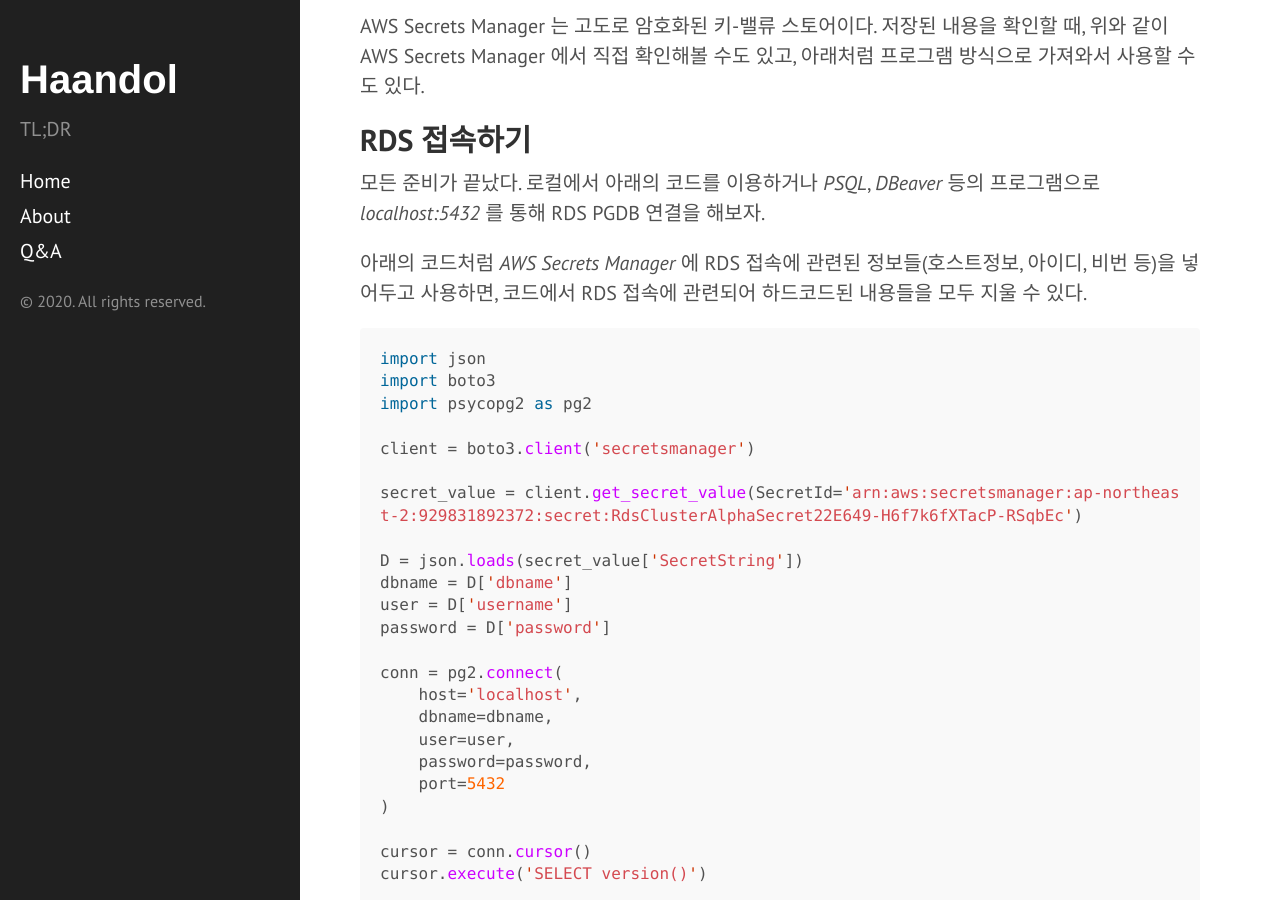
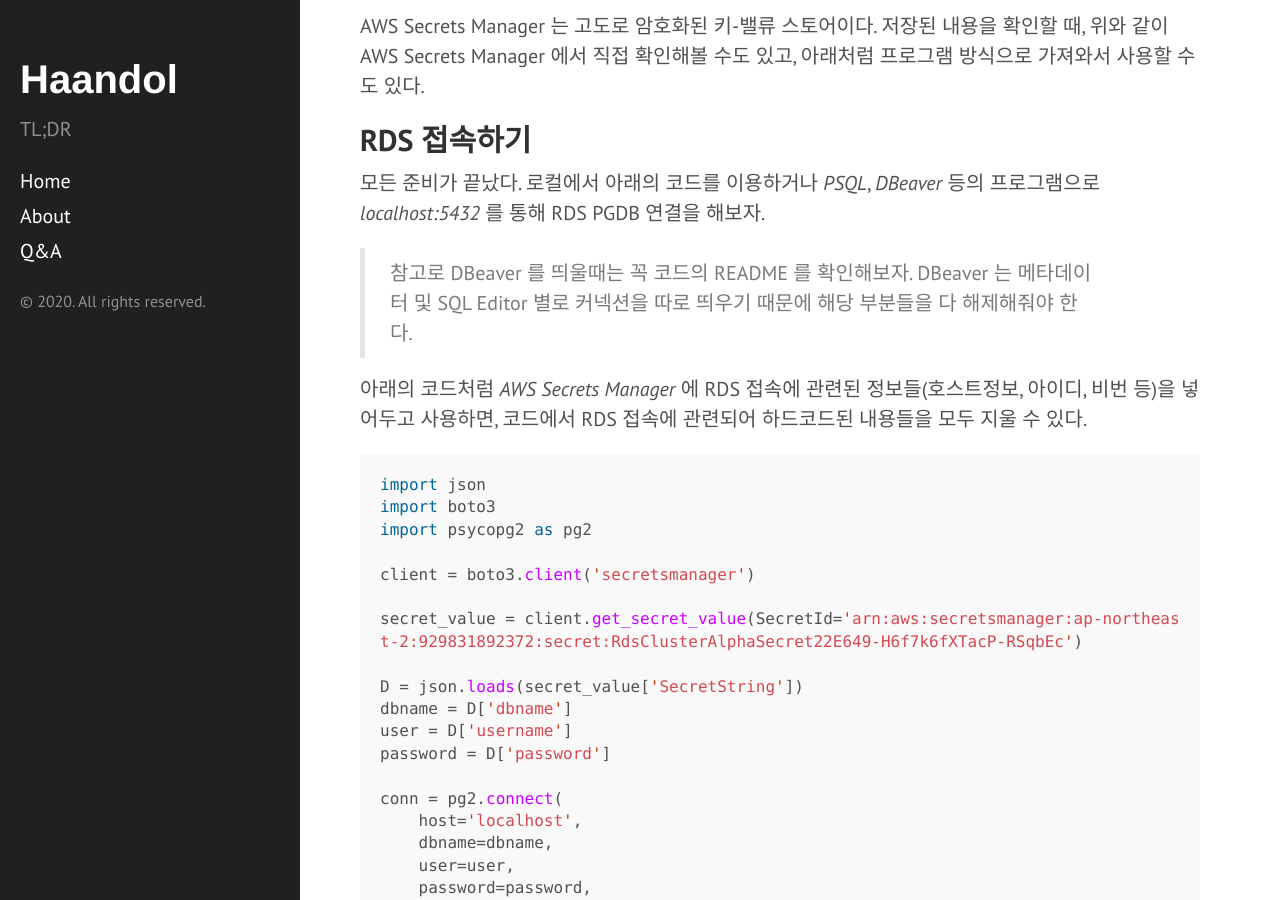
Before and after one commit to haandol/haandol.github.com, a Jekyll site: the page built from _posts/2020-05-01-bastion-host-tunnel-rds.md, in a window 1280 px wide and 900 px high, scrolled down 3464 px. Built offline with Jekyll 4.4.1, drawn with Linux system fonts in a browser that asks for light colours; comment, search, counter and statistics services are not loaded.

Commit message:
add caution for dbeaver

````diff
--- a/_posts/2020-05-01-bastion-host-tunnel-rds.md
+++ b/_posts/2020-05-01-bastion-host-tunnel-rds.md
@@ -108,6 +108,8 @@
 
 모든 준비가 끝났다. 로컬에서 아래의 코드를 이용하거나 *PSQL*, *DBeaver* 등의 프로그램으로 *localhost:5432* 를 통해 RDS PGDB 연결을 해보자.
 
+> 참고로 DBeaver 를 띄울때는 꼭 코드의 README 를 확인해보자. DBeaver 는 메타데이터 및 SQL Editor 별로 커넥션을 따로 띄우기 때문에 해당 부분들을 다 해제해줘야 한다.
+
 아래의 코드처럼 *AWS Secrets Manager* 에 RDS 접속에 관련된 정보들(호스트정보, 아이디, 비번 등)을 넣어두고 사용하면, 코드에서 RDS 접속에 관련되어 하드코드된 내용들을 모두 지울 수 있다.
 
 ```python
````
